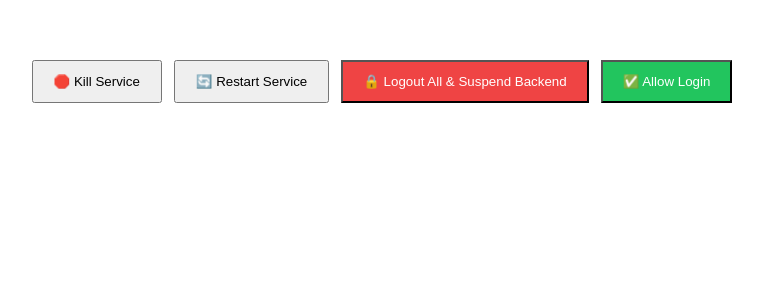
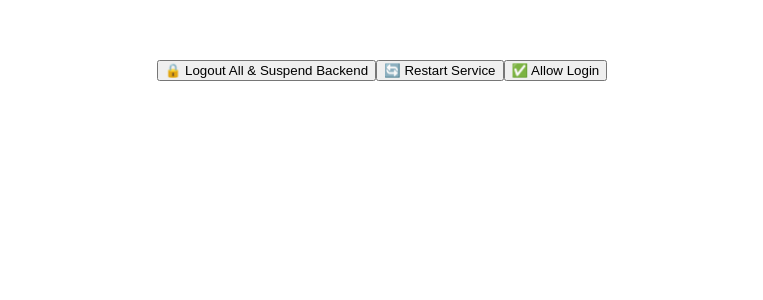
Before and after one commit to BasudevWood/kill-switch-admin, a Next.js app: page / in a window 1280 px wide. Shown: the top 300 px of the page, without its empty margins (258-1021 px from the left). Built offline with nearby package versions, Linux system fonts and the light colour scheme.

Commit message:
init 2012

```diff
--- a/pages/index.js
+++ b/pages/index.js
@@ -3,52 +3,11 @@ import { useState } from "react";
 export default function Home() {
   const [message, setMessage] = useState("");
 
-  const handleKill = async () => {
-    setMessage("Processing kill...");
+  const callApi = async (path) => {
     try {
-      const res = await fetch("/api/kill", {
-        method: "POST",
-        headers: { "Content-Type": "application/json" }
-      });
+      const res = await fetch(path, { method: "POST" });
       const data = await res.json();
-      setMessage(data.message || "Service kill triggered");
-    } catch (err) {
-      setMessage("Error: " + err.message);
-    }
-  };
-
-  const handleRestart = async () => {
-    setMessage("Processing restart...");
-    try {
-      const res = await fetch("/api/restart", {
-        method: "POST",
-        headers: { "Content-Type": "application/json" }
-      });
-      const data = await res.json();
-      setMessage(data.message || "Service restart triggered");
-    } catch (err) {
-      setMessage("Error: " + err.message);
-    }
-  };
-
-  const handleLogoutAll = async () => {
-    setMessage("Processing logout + suspend backend...");
-    try {
-      const res = await fetch("/api/logout", { method: "POST" });
-      const data = await res.json();
-      setMessage(data.message || "Logout triggered");
-    } catch (err) {
-      setMessage("Error: " + err.message);
-    }
-  };
-
-  // ✅ NEW: Allow Login button
-  const handleAllowLogin = async () => {
-    setMessage("Allowing login...");
-    try {
-      const res = await fetch("/api/allow-login", { method: "POST" });
-      const data = await res.json();
-      setMessage(data.message || "Login allowed again");
+      setMessage(data.message || "Done");
     } catch (err) {
       setMessage("Error: " + err.message);
     }
@@ -56,36 +15,11 @@ export default function Home() {
 
   return (
     <div style={{ textAlign: "center", marginTop: "60px" }}>
-      <div style={{ marginTop: "30px" }}>
-        <button onClick={handleKill} style={{ padding: "12px 20px", marginRight: "12px" }}>
-          🛑 Kill Service
-        </button>
-
-        <button onClick={handleRestart} style={{ padding: "12px 20px" }}>
-          🔄 Restart Service
-        </button>
-
-        <button
-          onClick={handleLogoutAll}
-          style={{ padding: "12px 20px", marginLeft: "12px", backgroundColor: "#ef4444", color: "white" }}
-        >
-          🔒 Logout All & Suspend Backend
-        </button>
-
-        {/* ✅ NEW BUTTON */}
-        <button
-          onClick={handleAllowLogin}
-          style={{
-            padding: "12px 20px",
-            marginLeft: "12px",
-            backgroundColor: "#22c55e",
-            color: "white"
-          }}
-        >
-          ✅ Allow Login
-        </button>
+      <div>
+        <button onClick={() => callApi("/api/logout")}>🔒 Logout All & Suspend Backend</button>
+        <button onClick={() => callApi("/api/restart")}>🔄 Restart Service</button>
+        <button onClick={() => callApi("/api/allow-login")}>✅ Allow Login</button>
       </div>
-
       <p style={{ marginTop: "24px", fontWeight: "bold" }}>{message}</p>
     </div>
   );
```
Also changed, not shown: api/allow-login.js (+4 -15 lines), api/kill.js (deleted, +0 -35 lines), api/logout.js (+8 -35 lines), api/restart.js (+6 -31 lines).
